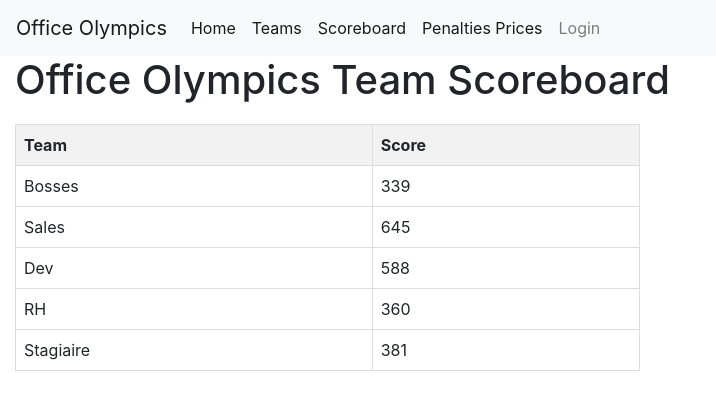
After one commit to noahfraiture/undercoverUnicorns, a Flask app: page /team_scoreboard in a window 1280 px wide. The commit adds this page. Shown: the top 410 px of the page, without its empty margins (0-716 px from the left). Run offline with Flask 3, Linux system fonts and the light colour scheme; data comes from the database, SQL or seed files in the repository; both versions use the stored data as it was after the commit.

Commit message:
ajout table de score par team + prix des penalité

```diff
--- a/website/flaskProject/app.py
+++ b/website/flaskProject/app.py
@@ -56,14 +56,19 @@ def home():
         return redirect(url_for("login"))
 
 
-@app.route('/score_board', methods=['GET'])
-def score_board():
+@app.route('/secret_score_board', methods=['GET'])
+def secret_score_board():
     if session.get('penalties_performed'):
         contestants = users_scores.query.order_by(users_scores.score.desc()).all()
-        return render_template("scoreboard.html", contestants=contestants, connected="user" in session)
+        return render_template("secret_scoreboard.html", contestants=contestants, connected="user" in session)
     else:
         flash("Nice try !")
         return redirect(url_for("home"))
+
+@app.route('/team_scoreboard')
+def team_scoreboard():
+    teams = teams_scores.query.all()
+    return render_template('teams_scoreboard.html', teams=teams, connected="user" in session)
 
 
 @app.route('/login', methods=["POST", "GET"])
@@ -98,6 +103,26 @@ def logout():
     else :
         flash("No current user to logout", "info")
     return redirect(url_for("login"))
+
+@app.route('/team_distribution')
+def team_distribution():
+    if "user" in session:
+        contestants = users_scores.query.all()
+        teams = teams_scores.query.all()
+        user_teams = {}
+        for user in contestants:
+            if user.team not in user_teams:
+                user_teams[user.team] = []
+            user_teams[user.team].append(user)
+        return render_template("teams.html", user_teams=user_teams, teams=teams, connected="user" in session)
+    else:
+        flash("Please login first")
+        return redirect(url_for("login"))
+
+@app.route('/penalty_prices')
+def prices():
+    sorted_penalties = dict(sorted(penalties.items(), key=lambda item: item[1]))
+    return render_template('prices.html', penalties=sorted_penalties, connected="user" in session)
 
 
 @app.route("/score", methods=["POST", "GET"])
@@ -199,7 +224,7 @@ def perform_penalties():
         match penalty:
             case "See score board":
                 session['penalties_performed'] = True
-                return redirect(url_for("score_board"))
+                return redirect(url_for("secret_score_board"))
             case "Kill random navigation tab":
                 data = {"message": "killRandomTab 1", "user": adversary}
                 return check(requests.post(proxy_url, headers=headers, json=data))
--- a/website/flaskProject/templates/base.html
+++ b/website/flaskProject/templates/base.html
@@ -16,6 +16,15 @@
         <ul class="navbar-nav">
           <li class="nav-item active">
             <a class="nav-link" href="{{ url_for('home') }}">Home</a>
+          </li>
+          <li class="nav-item active">
+            <a class="nav-link" href="{{ url_for('team_distribution') }}">Teams</a>
+          </li>
+          <li class="nav-item active">
+            <a class="nav-link" href="{{ url_for('team_scoreboard') }}">Scoreboard</a>
+          </li>
+          <li class="nav-item active">
+            <a class="nav-link" href="{{ url_for('prices') }}">Penalties Prices</a>
           </li>
           {% if connected %}
             <li class="nav-item">
--- a/website/flaskProject/templates/scoreboard.html
+++ b/website/flaskProject/templates/secret_scoreboard.html
@@ -1,6 +1,6 @@
 {% extends "base.html" %}
 
-{%  block title %}Office Olympics Scoreboard{% endblock %}
+{% block title %}Office Olympics Scoreboard{% endblock %}
 {% block head %}
     <style>
         table {
@@ -18,7 +18,7 @@
         }
     </style>
 {% endblock %}
-{%  block content %}
+{% block content %}
     <h1>Office Olympics Scoreboard</h1>
     <table>
         <thead>
--- /dev/null
+++ b/website/flaskProject/templates/teams_scoreboard.html
@@ -0,0 +1,39 @@
+{% extends "base.html" %}
+
+{% block title %}Office Olympics Team Scoreboard{% endblock %}
+{% block head %}
+    <style>
+        table {
+            width: 50%;
+            border-collapse: collapse;
+            margin-top: 20px;
+        }
+        th, td {
+            border: 1px solid #ddd;
+            padding: 8px;
+            text-align: left;
+        }
+        th {
+            background-color: #f2f2f2;
+        }
+    </style>
+{% endblock %}
+{% block content %}
+    <h1>Office Olympics Team Scoreboard</h1>
+    <table>
+        <thead>
+            <tr>
+                <th>Team</th>
+                <th>Score</th>
+            </tr>
+        </thead>
+        <tbody>
+            {% for team in teams %}
+                <tr>
+                    <td>{{ team.team_name }}</td>
+                    <td>{{ team.team_score }}</td>
+                </tr>
+            {% endfor %}
+        </tbody>
+    </table>
+{% endblock %}
```
Also changed, not shown: website/flaskProject/templates/prices.html (added, +40 -0 lines), website/flaskProject/templates/teams.html (added, +53 -0 lines), website/flaskProject/instance/usersscores.sqlite3.
